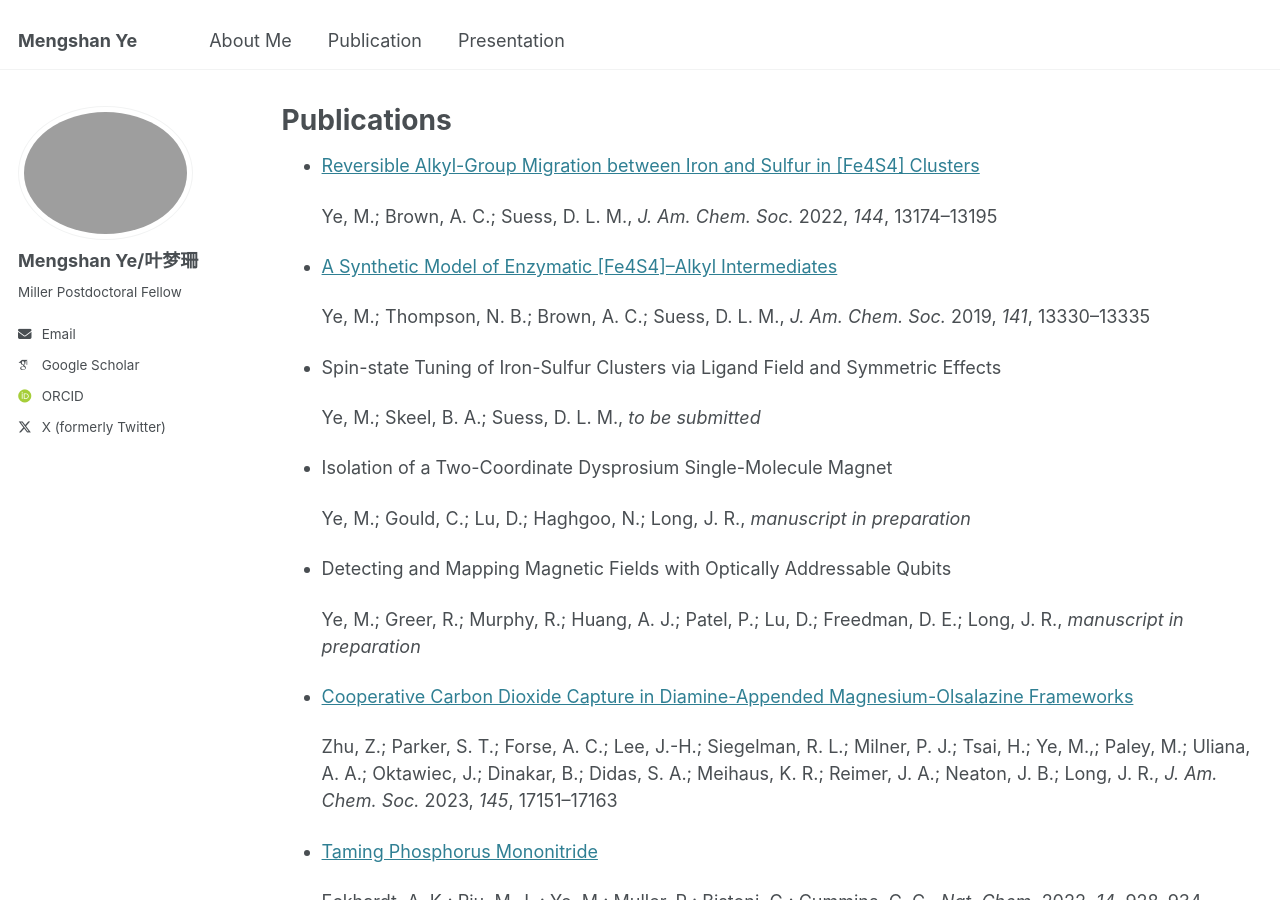
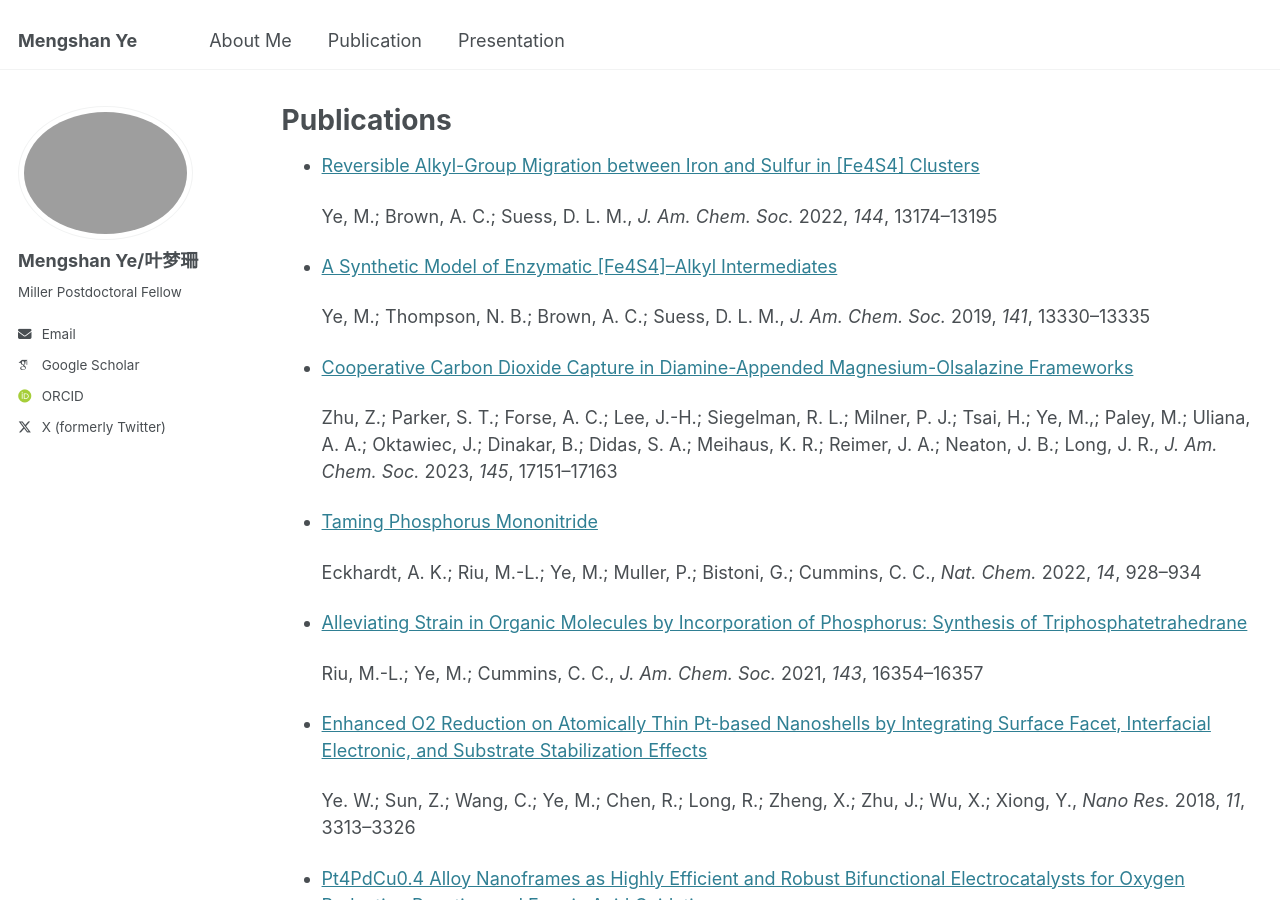
Before and after one commit to mengshan-ye/mengshan-ye.github.io, a Jekyll site: the page built from _pages/publication_2.md, in a window 1280 px wide and 900 px high. Built offline with Jekyll 4.4.1, drawn with Linux system fonts in a browser that asks for light colours; some web fonts are replaced.

Commit message:
Update publication_2.md

```diff
--- a/_pages/publication_2.md
+++ b/_pages/publication_2.md
@@ -12,19 +12,6 @@ author_profile: true
 * [A Synthetic Model of Enzymatic [Fe4S4]–Alkyl Intermediates](https://pubs.acs.org/doi/10.1021/jacs.9b06975)
 
   Ye, M.; Thompson, N. B.; Brown, A. C.; Suess, D. L. M., <i>J. Am. Chem. Soc.</i> 2019, <i>141</i>, 13330–13335
-
-* Spin-state Tuning of Iron-Sulfur Clusters via Ligand Field and
-Symmetric Effects
-
-  Ye, M.; Skeel, B. A.; Suess, D. L. M., <i>to be submitted</i>
-
-* Isolation of a Two-Coordinate Dysprosium Single-Molecule Magnet
-
-  Ye, M.; Gould, C.; Lu, D.; Haghgoo, N.; Long, J. R., <i>manuscript in preparation</i>
-
-* Detecting and Mapping Magnetic Fields with Optically Addressable Qubits
-
-  Ye, M.; Greer, R.; Murphy, R.; Huang, A. J.; Patel, P.; Lu, D.; Freedman, D. E.; Long, J. R., <i>manuscript in preparation</i>
 
 * [Cooperative Carbon Dioxide Capture in Diamine-Appended Magnesium-Olsalazine Frameworks](https://pubs.acs.org/doi/10.1021/jacs.3c03870)
 
```
